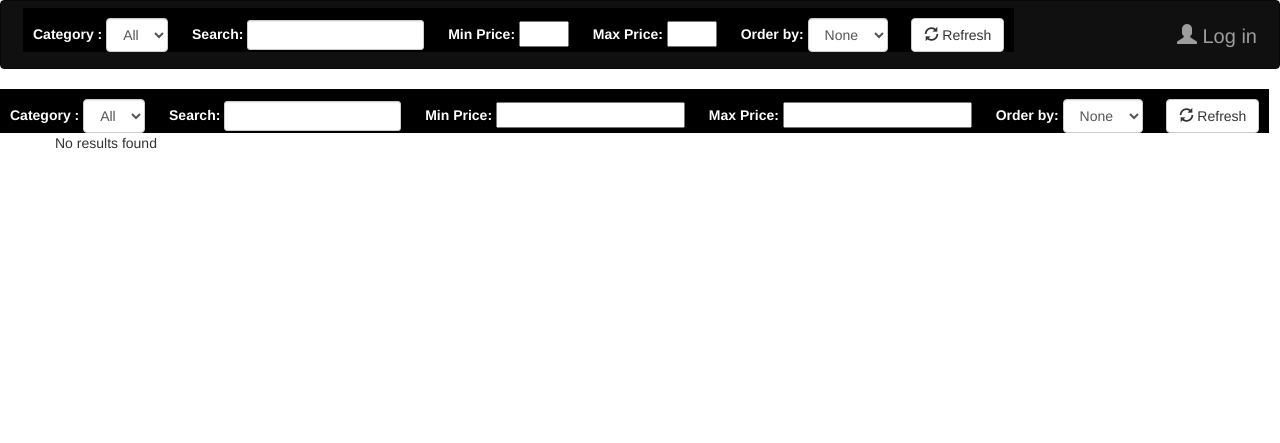
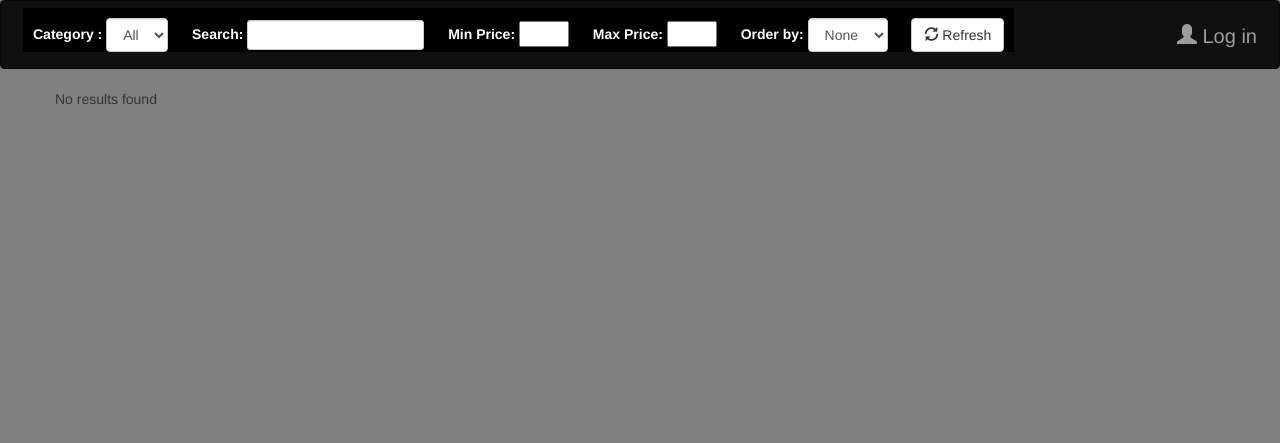
Before and after one commit to IngridWeil30/PHP-e-commerce-website, a PHP site: page / in a window 1280 px wide. Shown: the top 443 px of the page. Run offline with PHP 8.4, Linux system fonts and the light colour scheme; data that the repository does not hold is empty; some libraries are stand-ins or nearby versions.

Commit message:
PUSHHHHHH

```diff
--- a/Admin/Product_Management/product_management.php
+++ b/Admin/Product_Management/product_management.php
@@ -20,10 +20,10 @@ $db = connect_db();
 </head>
 
 <body>
-<div class="header-large">
+<div class="header">
 	<h2>Product Management</h2>
 </div>
-<form class="form-large" method="post">
+<form method="post">
 	<table class="table">
 		<tr>
 			<th>Id</th>
--- a/BDD_Management/connect_db.php
+++ b/BDD_Management/connect_db.php
@@ -1,6 +1,6 @@
 <?php
   function connect_db(){
-    $session = new session("127.0.0.1", "root", "takenoko", NULL, "pool_php_rush");
+    $session = new session("127.0.0.1", "root", "RvMiRPZsk3", NULL, "pool_php_rush");
     return($session->getdb());
   }
 
--- a/Style/index.css
+++ b/Style/index.css
@@ -5,11 +5,7 @@
 
 body
 {
-<<<<<<< HEAD:Style/index.css
-    background-color: grey;
-=======
-    background-color: #cce8d4;
->>>>>>> 511c3ee28d54db98151a80f6a37b4d59d1344b3f:homepage.css
+    background-color: grey !important;
     padding-top: 0;
     padding-bottom: 10px;
 }
--- a/index.php
+++ b/index.php
@@ -99,53 +99,7 @@ $db = connect_db();
         </div>
     </div>
 </nav>
-<form class="form-inline" role="form" method="post">
-    <div class="form-group">
-        <label class="filter-col" style="margin-right:0;" for="pref-perpage">Category :</label>
-        <select name ="cat" id="pref-perpage" class="form-control">
-          <option value="All">All</option>
-          <?php
-             foreach (get_categories($db) as $cat) {
-                 echo '<option value='.$cat->name.'>'.$cat->name.'</option>';
-             }
-          ?>
-        </select>
-    </div>
 
-    <div class="form-group">
-        <label class="filter-col" style="margin-right:0;" for="pref-search">Search:</label>
-        <input name ="name" type="text" class="form-control input-sm" id="pref-search">
-    </div>
-
-    <div class="form-group">
-      <label class="min">Min Price:</label>
-      <input name ="min" type="number">
-    </div>
-
-    <div class="form-group">
-      <label class="max">Max Price:</label>
-      <input name ="max" type="number">
-    </div>
-
-    <div class="form-group">
-        <label class="filter-col" style="margin-right:0;" for="pref-orderby">Order by:</label>
-        <select name="order" id="pref-orderby" class="form-control">
-            <option>None</option>
-            <option>Ascending Price</option>
-            <option>Descending Price</option>
-            <option>Ascending Alphabetical</option>
-            <option>Descending Alphabetical</option>
-        </select>
-
-    </div>
-
-    <div class="form-group">
-        <button type="submit" class="btn btn-default filter-col">
-            <span class="glyphicon glyphicon-refresh"></span> Refresh
-        </button>
-    </div>
-
-</form>
 
 <div class="container">
     <div class="row">
```
